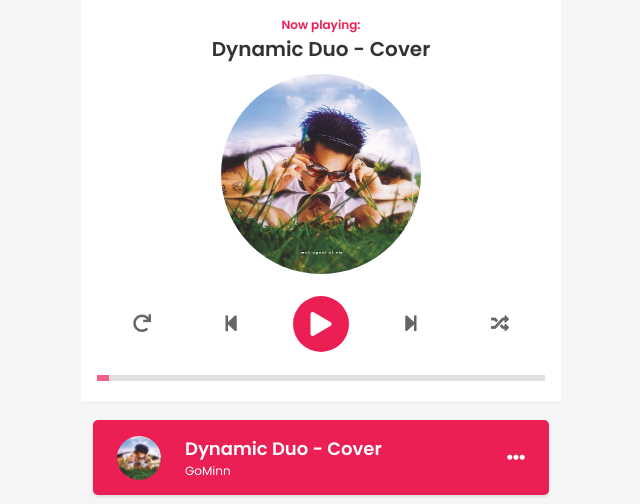
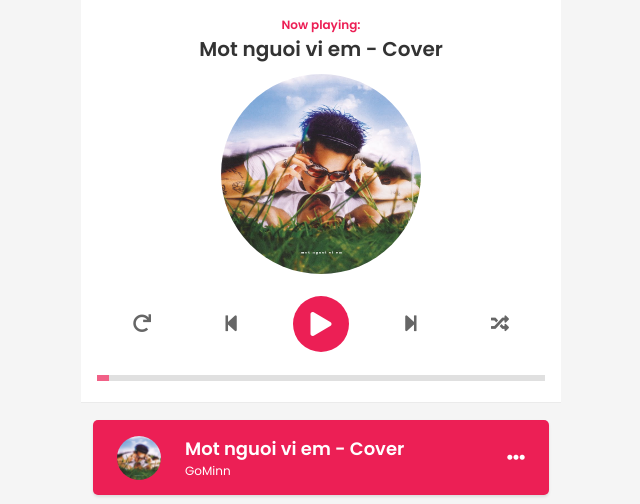
Before and after one commit to gominn1604/music, a plain HTML site: page index.html in a window 1280 px wide. Shown: the top 504 px of the page, without its empty margins (319-959 px from the left). Drawn offline with Linux system fonts and the light colour scheme.

Commit message:
update mot nguoi vi em

```diff
--- a/index.html
+++ b/index.html
@@ -309,7 +309,7 @@
 
       songs: [
         {
-          name: 'Dynamic Duo - Cover',
+          name: 'Mot nguoi vi em - Cover',
           singer: 'GoMinn',
           path: 'music/song12.mp3',
           image: 'img/song12.png'
```
